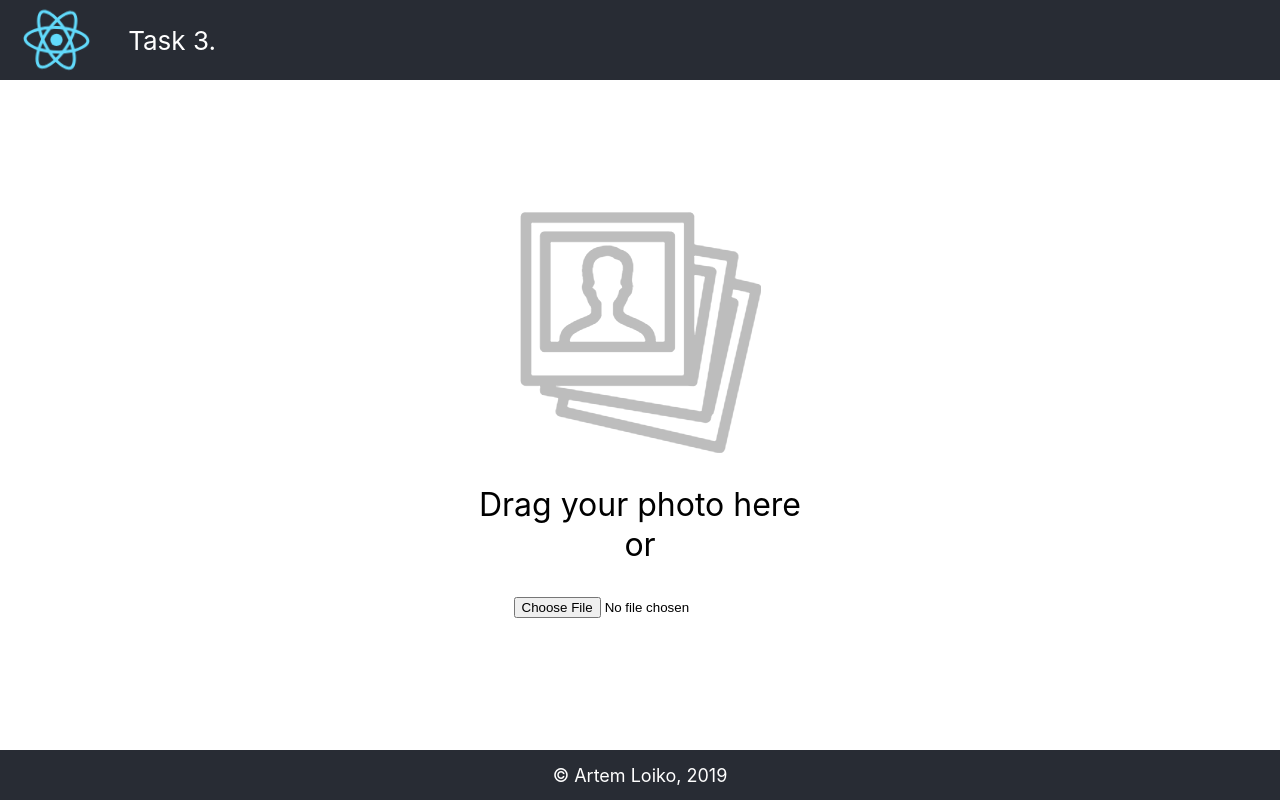
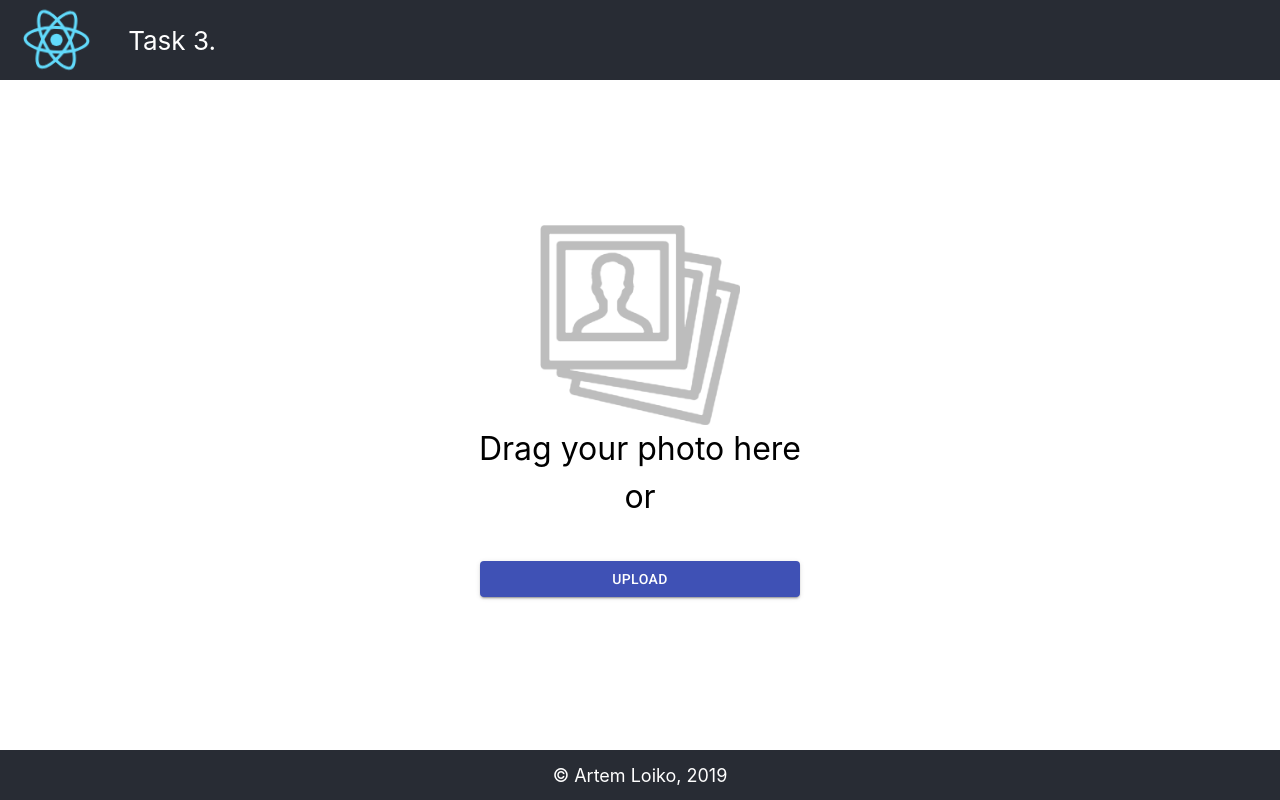
Before and after one commit to artemloiko/artem-test-tasks, a React (Create React App) app in the folder hw-task3/: page / in a window 1280 px wide. Built offline with nearby package versions, Linux system fonts and the light colour scheme.

Commit message:
Add file uploading

```diff
--- a/hw-task3/package.json
+++ b/hw-task3/package.json
@@ -4,6 +4,8 @@
   "private": true,
   "homepage": ".",
   "dependencies": {
+    "@material-ui/core": "^4.3.2",
+    "clsx": "^1.0.4",
     "react": "^16.8.6",
     "react-dom": "^16.8.6",
     "react-scripts": "3.0.1"
--- a/hw-task3/src/components/PhotoUpload/PhotoUpload.css
+++ b/hw-task3/src/components/PhotoUpload/PhotoUpload.css
@@ -7,6 +7,16 @@
 
 .PhotoUpload__text {
   font-size: calc(16px + 2vmin);
-  line-height: 1.25;
+  line-height: 1.5;
+  margin-top: 0;
   text-align: center;
 }
+
+.PhotoUpload__image {
+  max-width: 200px;
+}
+
+.PhotoUpload__preview {
+  max-width: 50%;
+  margin: 20px;
+}
--- a/hw-task3/src/components/PhotoUpload/PhotoUpload.js
+++ b/hw-task3/src/components/PhotoUpload/PhotoUpload.js
@@ -1,8 +1,31 @@
-import React from 'react';
+import React, { useRef, useState } from 'react';
+import { makeStyles } from '@material-ui/core/styles';
+import Button from '@material-ui/core/Button';
+
 import uploadImage from './PhotoUpload.png';
 import './PhotoUpload.css';
 
+const useStyles = makeStyles(theme => ({
+  button: {
+    margin: theme.spacing(1),
+    width: 320
+  },
+  input: {
+    display: 'none'
+  }
+}));
+
 export default function PhotoUpload() {
+  let [imageFile, setImageFile] = useState();
+  let fileRef = useRef();
+  const classes = useStyles();
+
+  const onFileInputChange = event => {
+    console.log('event on file input', event);
+    console.log('ref is', fileRef.current.files);
+    setImageFile(fileRef.current.files[0]);
+  };
+
   return (
     <div className="PhotoUpload">
       <img className="PhotoUpload__image" src={uploadImage} alt="Select it on your computer" />
@@ -11,7 +34,30 @@ export default function PhotoUpload() {
         <br />
         or
       </p>
-      <input type="file" className="PhotoUpload__button" />
+      <label htmlFor="fileUpload">
+        <Button variant="contained" color="primary" component="span" className={classes.button}>
+          Upload
+        </Button>
+      </label>
+      <input
+        ref={fileRef}
+        className={classes.input}
+        accept="image/*"
+        id="fileUpload"
+        type="file"
+        onChange={onFileInputChange}
+      />
+      {imageFile && (
+        <>
+          <p>Image info: </p>
+          <ol>
+            <li>Name: {imageFile.name}</li>
+            <li>Size: {imageFile.size}</li>
+            <li>Type: {imageFile.type}</li>
+          </ol>
+          <img src={URL.createObjectURL(imageFile)} alt={imageFile.name} className="PhotoUpload__preview" />
+        </>
+      )}
     </div>
   );
 }
```
Also changed, not shown: 1 other file (tests, documents, lock files or other folders).
